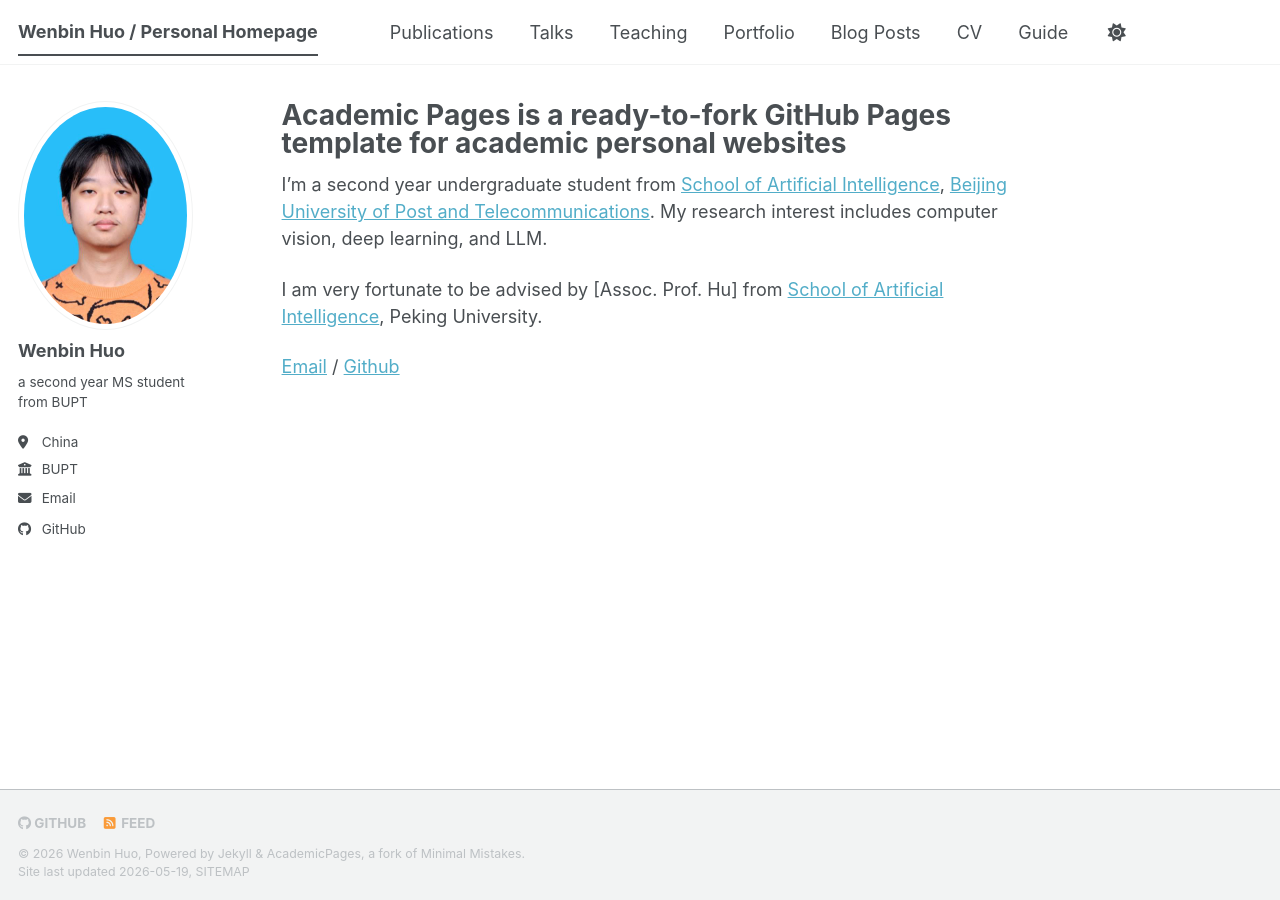
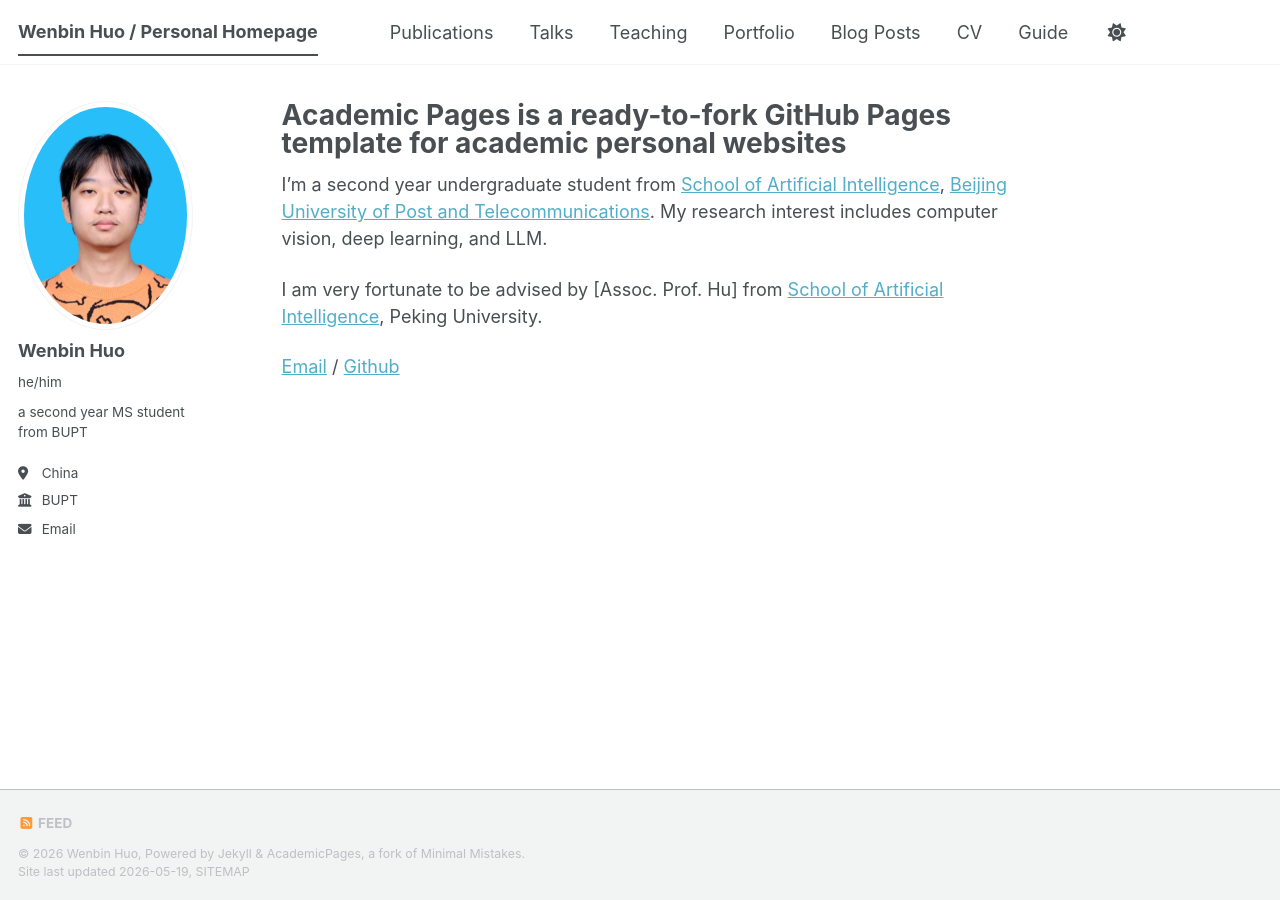
Before and after one commit to sakura073/Wenbin-Huo, a Jekyll site: the page built from _pages/about.md, in a window 1280 px wide. Built offline with Jekyll 4.4.1, drawn with Linux system fonts in a browser that asks for light colours; a script bundle is joined from its source files by our own code; library files that are not in the unit come from our copies.

Commit message:
Update _config.yml

```diff
--- a/_config.yml
+++ b/_config.yml
@@ -24,7 +24,7 @@ author:
   # Biographic information
   avatar           : "profile.png"
   name             : "Wenbin Huo"
-  pronouns         : # example: "she/her"
+  pronouns         : "he/him"# example: "she/her"
   bio              : "a second year MS student from BUPT"
   location         : "China"
   employer         : "BUPT"
@@ -50,7 +50,7 @@ author:
   bitbucket        : # Username - Update with your username on the site
   codepen          : # Username
   dribbble         : # Username
-  github           : "academicpages"
+  github           : # "academicpages"
   kaggle           : # Username
   stackoverflow    : # User number or user number and name (i.e., use "1" or "1/jeff-atwood")
 
```
